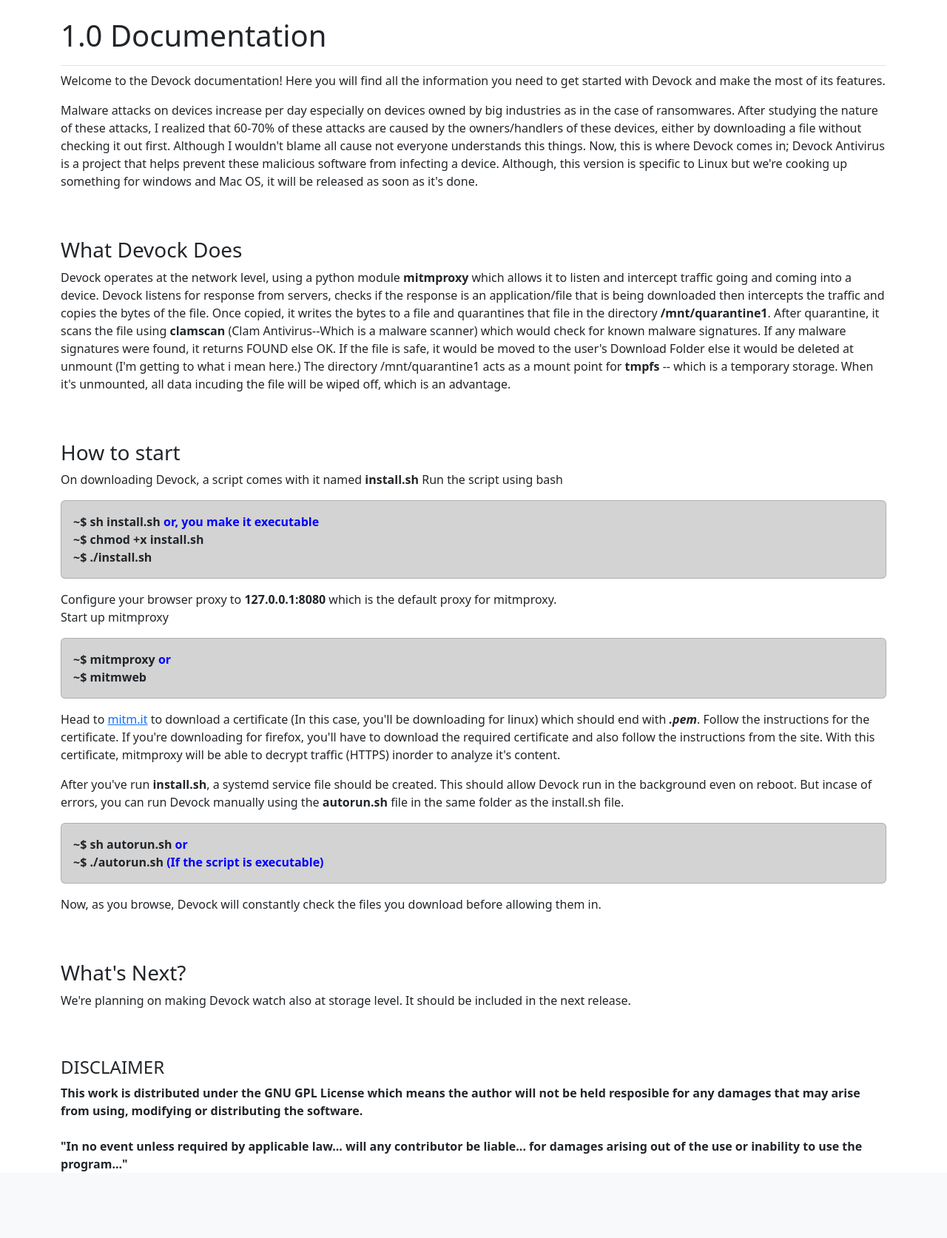
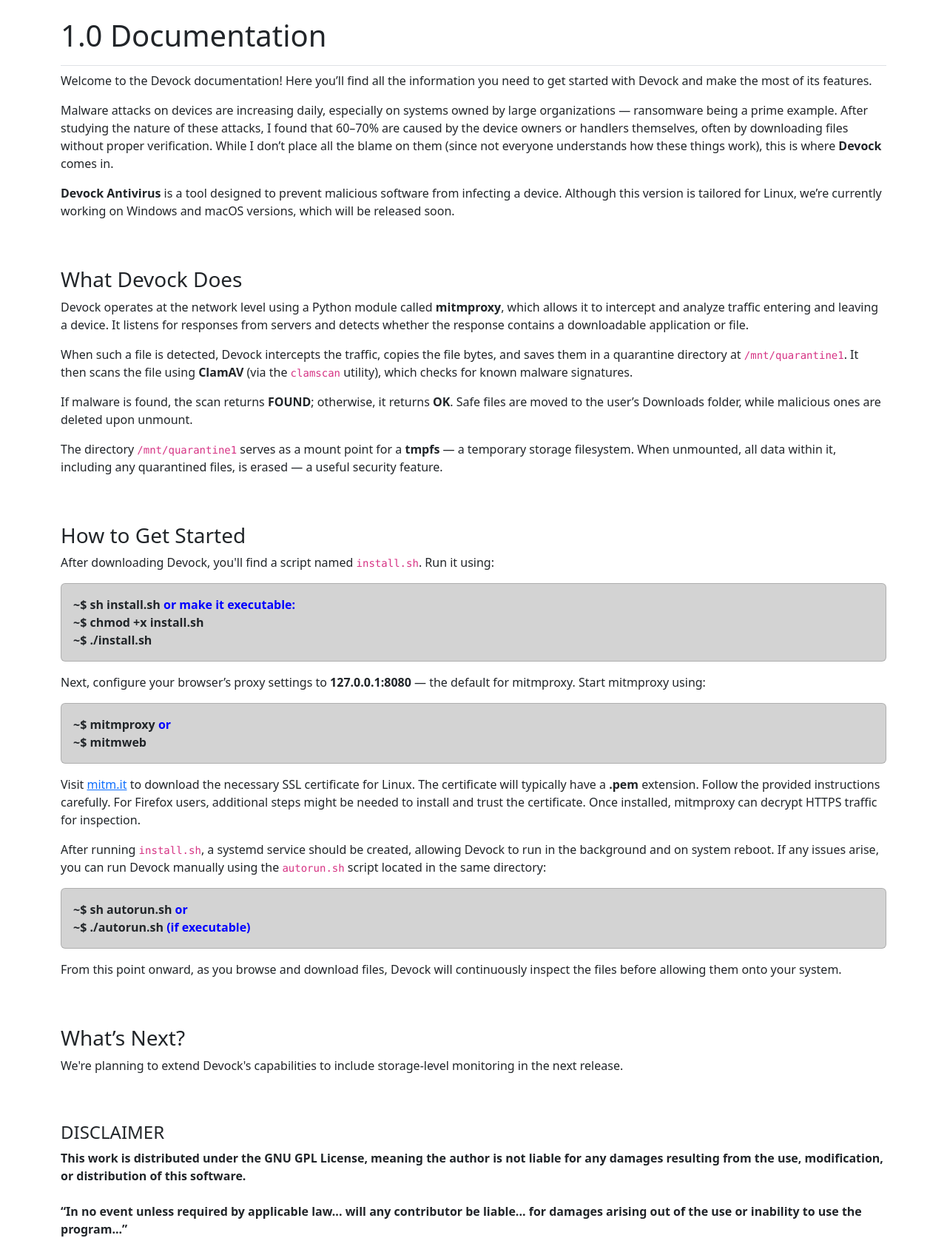
Before and after one commit to occupythemind/Devock-AntiVirus, a Django app: page /read-the-docs/ in a window 1280 px wide. Shown: the part 58-1731 px from the top of the page at 74% size. Before the commit the page ends 1641 px from the top, so only its background shows below. Run offline with Django 4.2, Linux system fonts and the light colour scheme; a user stored in the database is signed in; some libraries are stand-ins or nearby versions.

Commit message:
Refixing

```diff
--- a/Web/localadmin/templates/localadmin/docs.html
+++ b/Web/localadmin/templates/localadmin/docs.html
@@ -1,91 +1,104 @@
-{%extends 'localadmin/base.html'%}
-{%block title%}Logs{%endblock title%}
-{%block page_header%}1.0 Documentation{%endblock page_header%}
-{%block content%}
-    <p>Welcome to the Devock documentation! Here you will find all the information you need to get started with Devock and make the most of its features.</p>
+{% extends 'localadmin/base.html' %}
+{% block title %}Logs{% endblock title %}
+{% block page_header %}1.0 Documentation{% endblock page_header %}
+{% block content %}
+<p>Welcome to the Devock documentation! Here you’ll find all the information you need to get started with Devock and make the most of its features.</p>
+
 <p>
-        Malware attacks on devices increase per day especially on devices owned by big industries as in the case of ransomwares. After studying
-        the nature of these attacks, I realized that 60-70% of these attacks are caused by the owners/handlers of these devices, either by downloading a file without
-        checking it out first. Although I wouldn't blame all cause not everyone understands this things.
-        Now, this is where Devock comes in; Devock Antivirus is a project that helps prevent these malicious software from infecting a device.
-        Although, this version is specific to Linux but we're cooking up something for windows and Mac OS, it will be released as soon as it's done.
+    Malware attacks on devices are increasing daily, especially on systems owned by large organizations — ransomware being a prime example.
+    After studying the nature of these attacks, I found that 60–70% are caused by the device owners or handlers themselves,
+    often by downloading files without proper verification. While I don’t place all the blame on them (since not everyone understands how these things work),
+    this is where <strong>Devock</strong> comes in.
+</p>
 
+<p>
+    <strong>Devock Antivirus</strong> is a tool designed to prevent malicious software from infecting a device. Although this version is tailored for Linux,
+    we’re currently working on Windows and macOS versions, which will be released soon.
 </p>
 
 <br><br>
 <h3>What Devock Does</h3>
 <p>
-        Devock operates at the network level, using a python module <b>mitmproxy</b> which allows it to listen and intercept traffic going and coming into a device.
-        Devock listens for response from servers, checks if the response is an application/file that is being downloaded then intercepts the traffic and copies the
-        bytes of the file. Once copied, it writes the bytes to a file and quarantines that file in the directory <b>/mnt/quarantine1</b>. After quarantine, it scans the
-        file using <b>clamscan</b> (Clam Antivirus--Which is a malware scanner) which would check for known malware signatures.
-        If any malware signatures were found, it returns FOUND else OK. If the file is safe, it would be moved to the user's Download Folder else it would be deleted at unmount
-        (I'm getting to what i mean here.)
-        The directory /mnt/quarantine1 acts as a mount point for <b>tmpfs</b> -- which is a temporary storage. When it's unmounted, all data incuding the file will be wiped off,
-        which is an advantage.
+    Devock operates at the network level using a Python module called <strong>mitmproxy</strong>, which allows it to intercept and analyze traffic entering and leaving a device.
+    It listens for responses from servers and detects whether the response contains a downloadable application or file.
+</p>
+
+<p>
+    When such a file is detected, Devock intercepts the traffic, copies the file bytes, and saves them in a quarantine directory at <code>/mnt/quarantine1</code>.
+    It then scans the file using <strong>ClamAV</strong> (via the <code>clamscan</code> utility), which checks for known malware signatures.
+</p>
+
+<p>
+    If malware is found, the scan returns <strong>FOUND</strong>; otherwise, it returns <strong>OK</strong>.
+    Safe files are moved to the user’s Downloads folder, while malicious ones are deleted upon unmount.
+</p>
+
+<p>
+    The directory <code>/mnt/quarantine1</code> serves as a mount point for a <strong>tmpfs</strong> — a temporary storage filesystem.
+    When unmounted, all data within it, including any quarantined files, is erased — a useful security feature.
 </p>
 
 <br><br>
-    <h3>How to start</h3>
+<h3>How to Get Started</h3>
 <p>
-        On downloading Devock, a script comes with it named <b>install.sh</b>
-        Run the script using bash
+    After downloading Devock, you'll find a script named <code>install.sh</code>. Run it using:
+</p>
 <div class="card mb-3" style="background-color: lightgrey;">
     <div class="card-body">
         <b>
-            ~$ sh install.sh <span style="color: blue">or, you make it executable</span> <br>
-            ~$ chmod +x install.sh <br>
-            ~$ ./install.sh <br>
+            ~$ sh install.sh <span style="color: blue">or make it executable:</span><br>
+            ~$ chmod +x install.sh<br>
+            ~$ ./install.sh
         </b>
     </div>
 </div>
-    </p>
 
 <p>
-        Configure your browser proxy to <b>127.0.0.1:8080</b> which is the default proxy for mitmproxy. <br>
-        Start up mitmproxy <br>
+    Next, configure your browser’s proxy settings to <strong>127.0.0.1:8080</strong> — the default for mitmproxy.
+    Start mitmproxy using:
+</p>
 <div class="card mb-3" style="background-color: lightgrey;">
     <div class="card-body">
         <b>
-                ~$ mitmproxy <span style="color: blue">or</span> <br>
+            ~$ mitmproxy <span style="color: blue">or</span><br>
             ~$ mitmweb
         </b>
     </div>
 </div>
 
+<p>
+    Visit <a href="http://mitm.it">mitm.it</a> to download the necessary SSL certificate for Linux.
+    The certificate will typically have a <strong>.pem</strong> extension. Follow the provided instructions carefully.
+    For Firefox users, additional steps might be needed to install and trust the certificate. Once installed, mitmproxy can decrypt HTTPS traffic for inspection.
 </p>
+
 <p>
-        Head to <a href="http:mitm.it">mitm.it</a> to download a certificate (In this case, you'll be downloading for linux) which should
-        end with <b><i>.pem</i></b>. Follow the instructions for the certificate. If you're downloading for firefox, you'll have to download
-        the required certificate and also follow the instructions from the site. With this certificate, mitmproxy will be able to decrypt traffic (HTTPS)
-        inorder to analyze it's content.
+    After running <code>install.sh</code>, a systemd service should be created, allowing Devock to run in the background and on system reboot.
+    If any issues arise, you can run Devock manually using the <code>autorun.sh</code> script located in the same directory:
 </p>
-    <p>
-        After you've run <b>install.sh</b>, a systemd service file should be created. This should allow Devock run in the background even on reboot.
-        But incase of errors, you can run Devock manually using the <b>autorun.sh</b> file in the same folder as the install.sh file.
 <div class="card mb-3" style="background-color: lightgrey;">
     <div class="card-body">
         <b>
-                ~$ sh autorun.sh <span style="color: blue">or</span> <br>
-                ~$ ./autorun.sh <span style="color: blue">(If the script is executable)</span> <br>
+            ~$ sh autorun.sh <span style="color: blue">or</span><br>
+            ~$ ./autorun.sh <span style="color: blue">(if executable)</span>
         </b>
     </div>
 </div>
-        Now, as you browse, Devock will constantly check the files you download before allowing them in.
+
+<p>
+    From this point onward, as you browse and download files, Devock will continuously inspect the files before allowing them onto your system.
 </p>
 
 <br><br>
-   <h3>What's Next?</h3>
+<h3>What’s Next?</h3>
 <p>
-        We're planning on making Devock watch also at storage level. It should be included in the next release.
+    We're planning to extend Devock's capabilities to include storage-level monitoring in the next release.
 </p>
 
 <br><br>
 <h4>DISCLAIMER</h4>
 <b>
-        This work is distributed under the GNU GPL License which means the author will not be held resposible for any
-        damages that may arise from using, modifying or distributing the software. <br><br>
-        "In no event unless required by applicable law... will any contributor be liable... for damages arising out of the
-        use or inability to use the program..."
+    This work is distributed under the GNU GPL License, meaning the author is not liable for any damages resulting from the use, modification, or distribution of this software. <br><br>
+    “In no event unless required by applicable law... will any contributor be liable... for damages arising out of the use or inability to use the program...”
 </b>
-{%endblock%}
+{% endblock %}
```
Also changed, not shown: 2 other files. Lines whose indentation alone changed are shown as unchanged.
